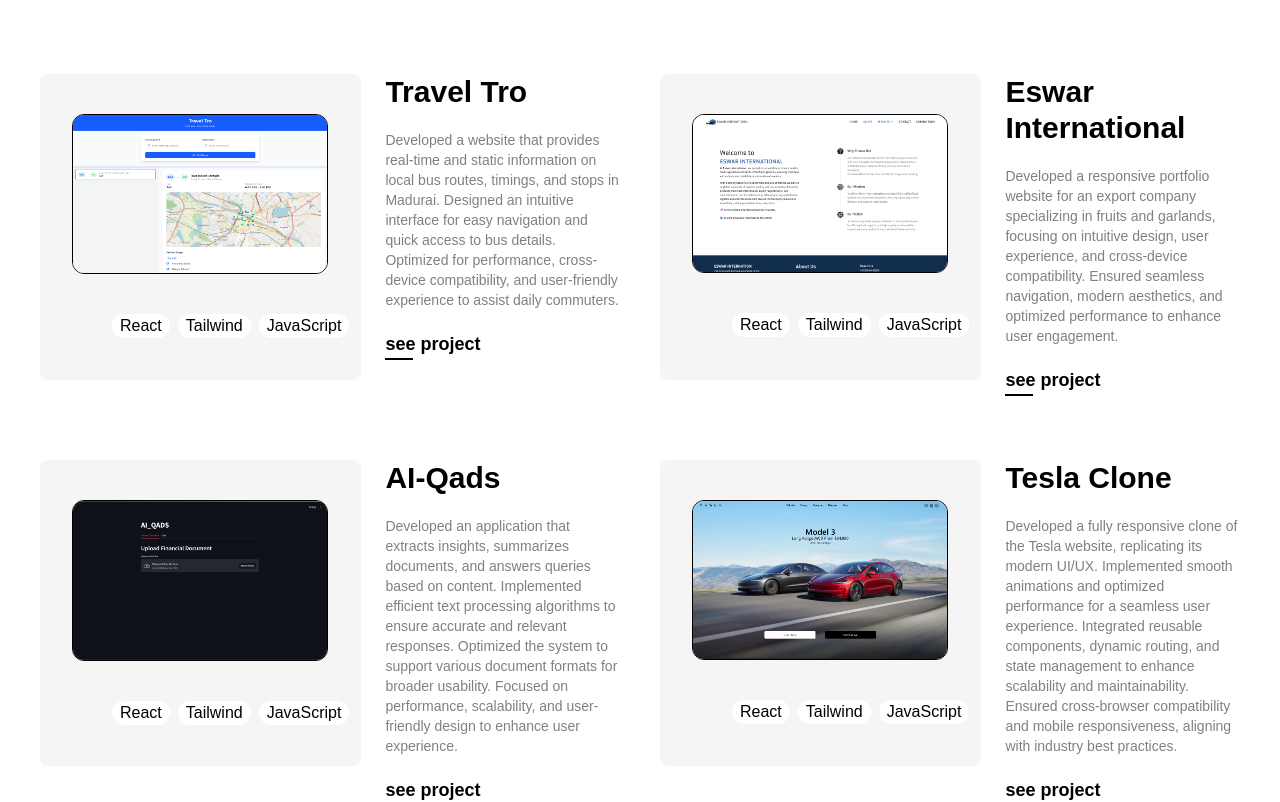
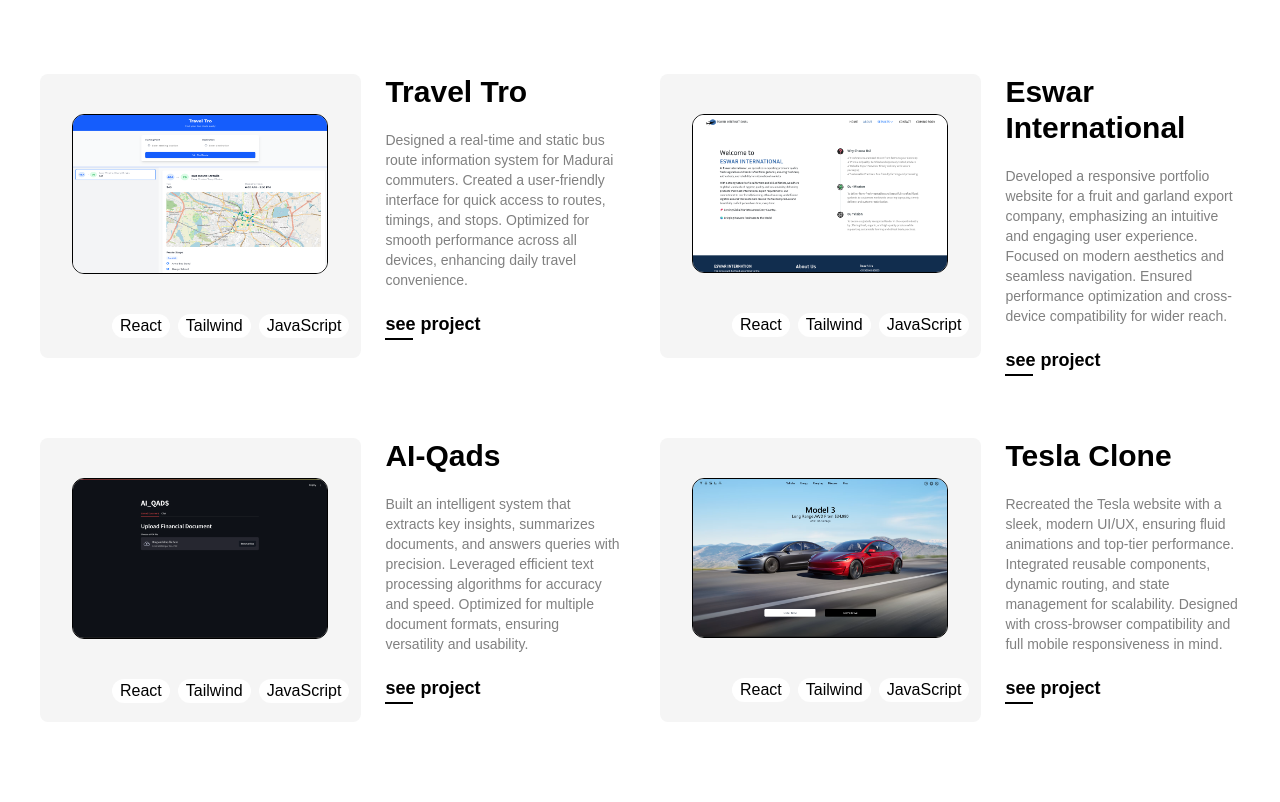
Before and after one commit to EswarCodeX/Portfolio, a React (Vite) app: page / in a window 1280 px wide. Shown: the part 960-1762 px from the top of the page. Built offline with nearby package versions, Linux system fonts and the light colour scheme; a web font is replaced by a local one.

Commit message:
Responvie & content updated

```diff
--- a/src/components/about.jsx
+++ b/src/components/about.jsx
@@ -47,7 +47,9 @@
       >
         <h1 className="font-bold text-2xl sm:text-3xl">about me</h1>
         <div
-          className={`w-20 h-1 sm:h-2${darkMode ? " bg-white" : "bg-black "}`}
+          className={` w-20 h-1 sm:h-2 ${
+            darkMode ? " bg-white" : "bg-black "
+          } `}
         ></div>
       </div>
       <div className="font-man flex sm:flex-row flex-col gap-20 sm:p-36 p-3 items-center  pt-16">
@@ -93,7 +95,7 @@
             >
               <img className="sm:size-10 size-7" src={props.image} alt="" />
               <div
-                className={`w-0.5  sm:h-10 h-4${
+                className={`w-0.5  sm:h-10 h-4 ${
                   darkMode ? " bg-white" : "bg-black "
                 }`}
               ></div>
--- a/src/components/data/data.js
+++ b/src/components/data/data.js
@@ -9,7 +9,7 @@
     title: "Travel Tro",
     link: "https://classy-gumdrop-968be0.netlify.app/",
     description:
-      "Developed a website that provides real-time and static information on local bus routes, timings, and stops in Madurai. Designed an intuitive interface for easy navigation and quick access to bus details. Optimized for performance, cross-device compatibility, and user-friendly experience to assist daily commuters.",
+      "Designed a real-time and static bus route information system for Madurai commuters. Created a user-friendly interface for quick access to routes, timings, and stops. Optimized for smooth performance across all devices, enhancing daily travel convenience.",
     image: traveltro,
     divStyle: "bg-[#f5f5f5] px-8  pt-10 gap-10 mb-10 rounded-lg flex flex-col",
     imageStyledark: "sm:w-64 w-52 sm:h-40 h-32 border border-black rounded-xl",
@@ -29,7 +29,7 @@
     title: "Eswar International",
     link: "https://eswarinternational.netlify.app/",
     description:
-      "Developed a responsive portfolio website for an export company specializing in fruits and garlands, focusing on intuitive design, user experience, and cross-device compatibility. Ensured seamless navigation, modern aesthetics, and optimized performance to enhance user engagement.",
+      "Developed a responsive portfolio website for a fruit and garland export company, emphasizing an intuitive and engaging user experience. Focused on modern aesthetics and seamless navigation. Ensured performance optimization and cross-device compatibility for wider reach.",
     image: inter,
     divStyle:
       "bg-[#f5f5f5] px-8  pt-10 gap-10 mb-10 rounded-lg flex flex-col pb-2 sm:pb-0",
@@ -49,7 +49,7 @@
     id: 3,
     title: "AI-Qads",
     description:
-      "Developed an application that extracts insights, summarizes documents, and answers queries based on content. Implemented efficient text processing algorithms to ensure accurate and relevant responses. Optimized the system to support various document formats for broader usability. Focused on performance, scalability, and user-friendly design to enhance user experience.",
+      "Built an intelligent system that extracts key insights, summarizes documents, and answers queries with precision. Leveraged efficient text processing algorithms for accuracy and speed. Optimized for multiple document formats, ensuring versatility and usability.",
     image: aiqads,
     divStyle:
       "bg-[#f5f5f5] px-8  pt-10 gap-10 mb-10 rounded-lg flex flex-col pb-2 sm:pb-0",
@@ -71,7 +71,7 @@
     title: "Tesla Clone",
     link: "https://classy-gumdrop-968be0.netlify.app/",
     description:
-      "Developed a fully responsive clone of the Tesla website, replicating its modern UI/UX. Implemented smooth animations and optimized performance for a seamless user experience. Integrated reusable components, dynamic routing, and state management to enhance scalability and maintainability. Ensured cross-browser compatibility and mobile responsiveness, aligning with industry best practices.",
+      "Recreated the Tesla website with a sleek, modern UI/UX, ensuring fluid animations and top-tier performance. Integrated reusable components, dynamic routing, and state management for scalability. Designed with cross-browser compatibility and full mobile responsiveness in mind.",
     image: tesla,
     divStyle:
       "bg-[#f5f5f5] px-8  pt-10 gap-10 mb-10 rounded-lg flex flex-col pb-2 sm:pb-0",
```
